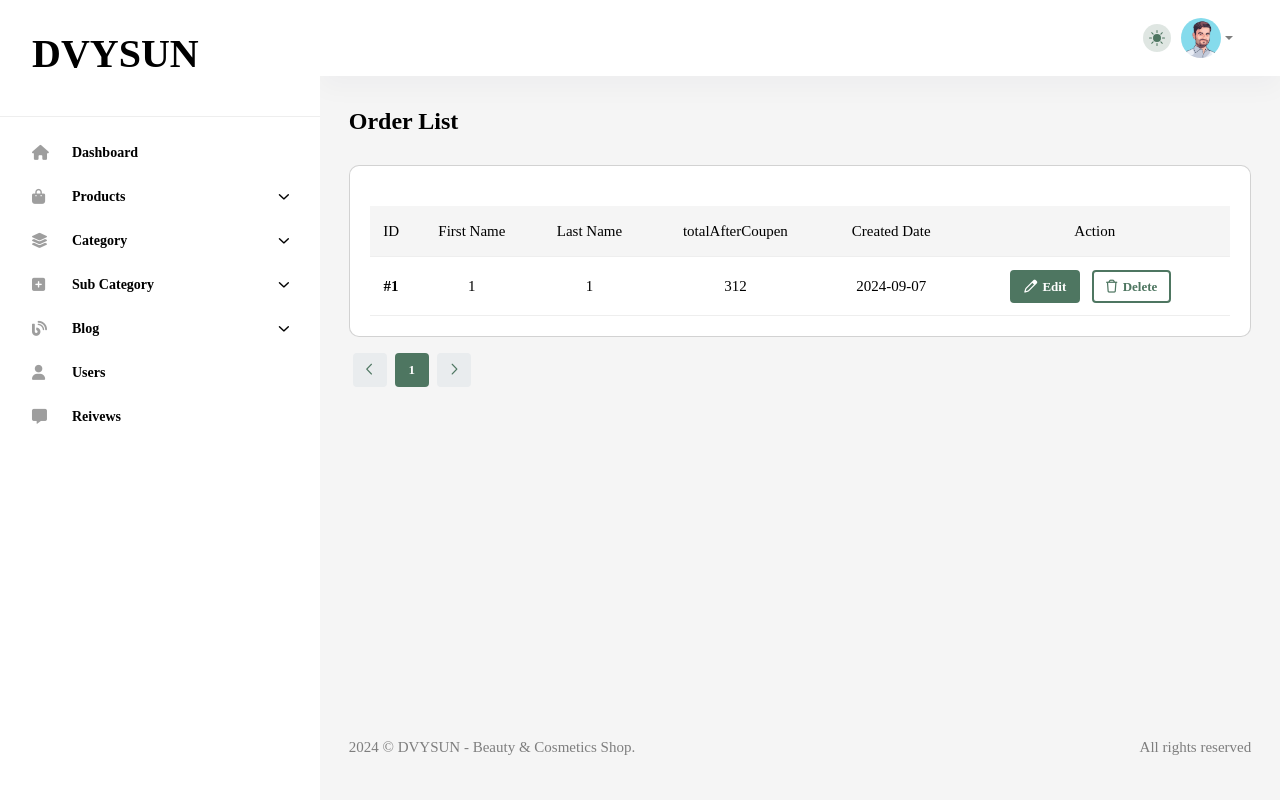
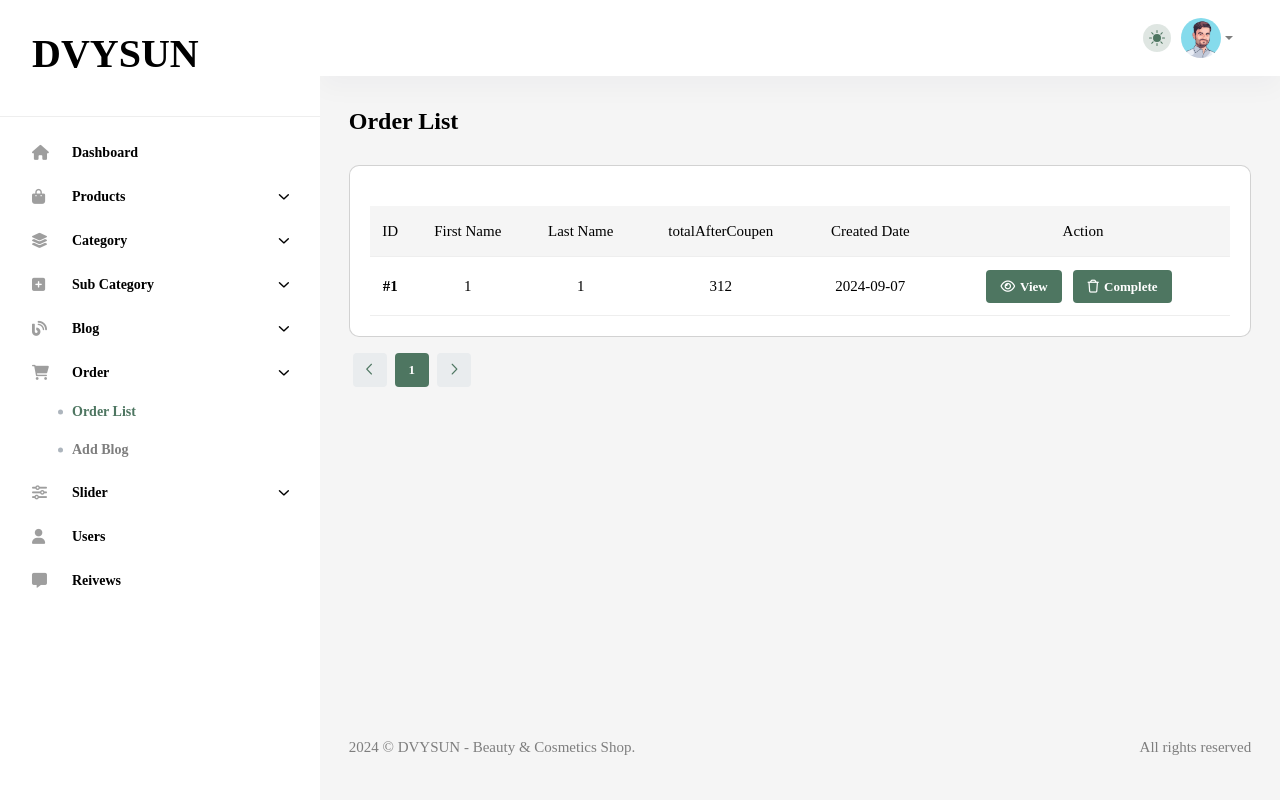
Before and after one commit to kartiktimbadiya26/dvysun, a PHP site: page /dvysun/admin/order.php in a window 1280 px wide. Run offline with PHP 8.4, Linux system fonts and the light colour scheme; a user stored in the database is signed in; data comes from the database, SQL or seed files in the repository; both versions use the stored data as it was after the commit; some libraries are stand-ins or nearby versions.

Commit message:
new added

```diff
--- a/admin/header.php
+++ b/admin/header.php
@@ -229,6 +229,68 @@
 										</ul>
 									</div>
 								</li>
+								<li
+									class="list-group-item px-0 py-0 sidebar-item mb-3 has-children border-0">
+									<a href="#order"
+										class="text-heading text-decoration-none lh-1 d-flex sidebar-link align-items-center py-5 px-6 position-relative"
+										data-bs-toggle="collapse" aria-expanded="false"
+										title="Order">
+										<span
+											class="sidebar-item-icon d-inline-block w-40px text-muted">
+											<i class="fa-solid fa-cart-shopping"></i>
+										</span>
+										<span
+											class="sidebar-item-text fs-14px fw-semibold">Order</span>
+										<span
+											class="position-absolute top-50 end-5 translate-middle-y"><i
+												class="far fa-angle-down"></i></span>
+									</a>
+									<div class="collapse menu-collapse" id="order">
+										<ul class="sub-menu list-unstyled">
+											<li class="sidebar-item">
+												<a class="sidebar-link pe-5 ps-8 py-5 lh-1 text-decoration-none fs-14px fw-semibold"
+													href="order.php"
+													title="View Blog List">Order List</a>
+											</li>
+											<li class="sidebar-item">
+												<a class="sidebar-link pe-5 ps-8 py-5 lh-1 text-decoration-none fs-14px fw-semibold"
+													href="add-blog.php"
+													title="Add Blog">Add Blog</a>
+											</li>
+										</ul>
+									</div>
+								</li>
+								<li
+									class="list-group-item px-0 py-0 sidebar-item mb-3 has-children border-0">
+									<a href="#slider"
+										class="text-heading text-decoration-none lh-1 d-flex sidebar-link align-items-center py-5 px-6 position-relative"
+										data-bs-toggle="collapse" aria-expanded="false"
+										title="Slider">
+										<span
+											class="sidebar-item-icon d-inline-block w-40px text-muted">
+											<i class="fa-solid fa-sliders"></i>
+										</span>
+										<span
+											class="sidebar-item-text fs-14px fw-semibold">Slider</span>
+										<span
+											class="position-absolute top-50 end-5 translate-middle-y"><i
+												class="far fa-angle-down"></i></span>
+									</a>
+									<div class="collapse menu-collapse" id="slider">
+										<ul class="sub-menu list-unstyled">
+											<li class="sidebar-item">
+												<a class="sidebar-link pe-5 ps-8 py-5 lh-1 text-decoration-none fs-14px fw-semibold"
+													href="carousel.php"
+													title="View Blog List">Slider List</a>
+											</li>
+											<li class="sidebar-item">
+												<a class="sidebar-link pe-5 ps-8 py-5 lh-1 text-decoration-none fs-14px fw-semibold"
+													href="add-carousel.php"
+													title="Add Blog">Add Slider</a>
+											</li>
+										</ul>
+									</div>
+								</li>
 								<li class="list-group-item px-0 py-0 sidebar-item mb-3 border-0">
 									<a href="user.php"
 										class="text-heading text-decoration-none lh-1 sidebar-link py-5 px-6 d-flex align-items-center"
--- a/admin/order.php
+++ b/admin/order.php
@@ -3,11 +3,11 @@
 include_once "../database/db.php";
 include_once "chek_login.php";
 
-// if (isset($_POST["delete"])) {
-//       $id = $_POST["delete"];
-//       $query = "DELETE FROM reviews WHERE id=$id";
-//       $result = mysqli_query($conn, $query);
-// }
+if (isset($_POST["complete"])) {
+      $id = $_POST["complete"];
+      $query = "UPDATE order_details SET status='Complete' WHERE id=$id";
+      $result = mysqli_query($conn, $query);
+}
 
 include_once "header.php";
 
@@ -91,13 +91,13 @@ include_once "header.php";
                                                                   <form method="post">
                                                                         <a href="order_view.php?id=<?php echo $row["id"]; ?>"
                                                                               class="btn btn-primary py-4 px-5 btn-xs fs-13px me-4">
-                                                                              <i class="far fa-pen me-2">
-                                                                              </i> Edit
+                                                                              <i class="fa-regular fa-eye  me-2"></i>
+                                                                              View
                                                                         </a>
                                                                         <button
-                                                                              class="btn btn-outline-primary btn-hover-bg-danger btn-hover-border-danger btn-hover-text-light py-4 px-5 fs-13px btn-xs me-4"
-                                                                              name="delete" value="<?php echo $row["id"]; ?>">
-                                                                              <i class="far fa-trash me-2"></i> Delete
+                                                                              class="btn btn-primary py-4 px-5 btn-xs fs-13px me-4"
+                                                                              name="complete" value="<?php echo $row["id"]; ?>">
+                                                                              <i class="far fa-trash me-2"></i> Complete
                                                                         </button>
                                                                   </form>
                                                             </div>
--- a/admin/order_view.php
+++ b/admin/order_view.php
@@ -11,7 +11,6 @@ $query = "SELECT * FROM order_details WHERE id=$id";
 $result = mysqli_query($conn, $query);
 $row = $result->fetch_assoc();
 include_once "header.php";
-print_r($row);
 ?>
 <main id="content" class="bg-body-tertiary-01 d-flex flex-column main-content">
       <div class="dashboard-page-content">
--- a/orderd.php
+++ b/orderd.php
@@ -6,6 +6,7 @@ include_once "database/db.php";
 if (!$user) {
       header("location:login.php");
 }
+$order_id = $_SESSION["order_details_id"];
 
 $sql = "UPDATE order_details SET status='Accepted'  WHERE id=$order_id";
 $res = mysqli_query($conn, $sql);
--- a/verify.php
+++ b/verify.php
@@ -24,11 +24,13 @@ if (empty($_POST['razorpay_payment_id']) === false) {
         $order_id = $_SESSION["order_details_id"];
         $payment_id = $_POST['razorpay_payment_id'];
         $amount = $_SESSION["order_details_amount"];
-        $sql = "UPDATE order_payments SET payment_status='Completed', transaction_id='$payment_id', amount_paid='$amount' WHERE order_id=$order_id";
+        $t = time();
+        $time = date("Y-m-d", $t);
+        $sql = "UPDATE order_payments SET payment_status='Completed', transaction_id='$payment_id', amount_paid='$amount', payment_date='$time' WHERE order_id=$order_id";
         $res = mysqli_query($conn, $sql);
         $sql = "UPDATE order_details SET payment=1 WHERE id=$order_id";
         $res = mysqli_query($conn, $sql);
-        header("location:verify.php");
+        header("location: orderd.php");
     } catch (Exception $e) {
         $success = false;
         $error = 'Razorpay Error: ' . $e->getMessage();
```
Also changed, not shown: cart.php (+4 -5 lines), checkout.php (+35 -8 lines), dvysun.sql, 1 other file.
